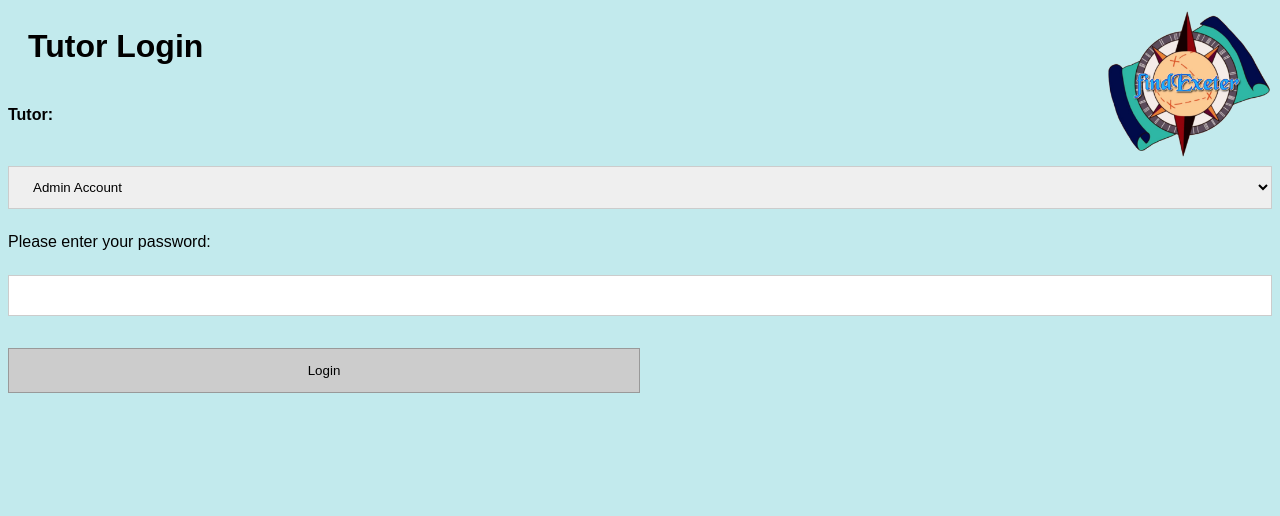
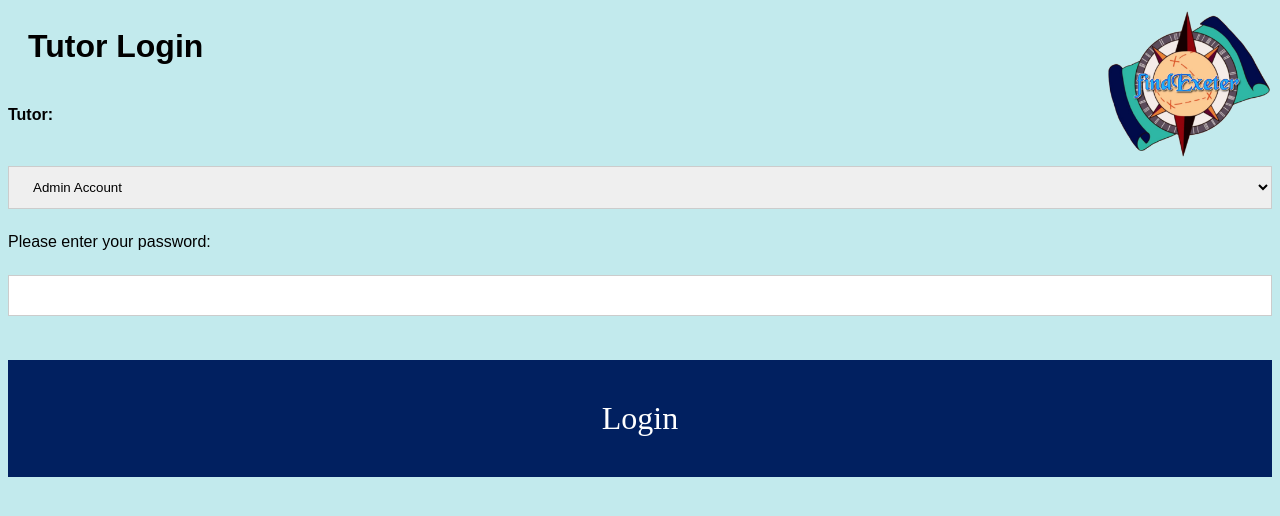
Before and after one commit to Draglener/ECM2434GroupD, a PHP site: page /tutor-login.php in a window 1280 px wide. Shown: the top 516 px of the page. Run offline with PHP 8.4, Linux system fonts and the light colour scheme; data comes from the database, SQL or seed files in the repository; data that the repository does not hold is empty.

Commit message:
Update tutor-style.css
nice button implemented

```diff
--- a/tutor-style.css
+++ b/tutor-style.css
@@ -97,3 +97,17 @@ tr:hover {background-color: #c2d0d1;}
   -webkit-animation: fadeEffect 1s;
   animation: fadeEffect 1s;
 }
+
+/* Nice button */
+#loginButton {
+  background-color: #012060;
+  font-size: 2em;
+  color: white;
+  padding: 40px;
+  border: none;
+  cursor: pointer;
+  width: -webkit-fill-available;
+  width: -moz-available;
+  margin-top: 20px;
+  font-family: nrkis;
+}
```
